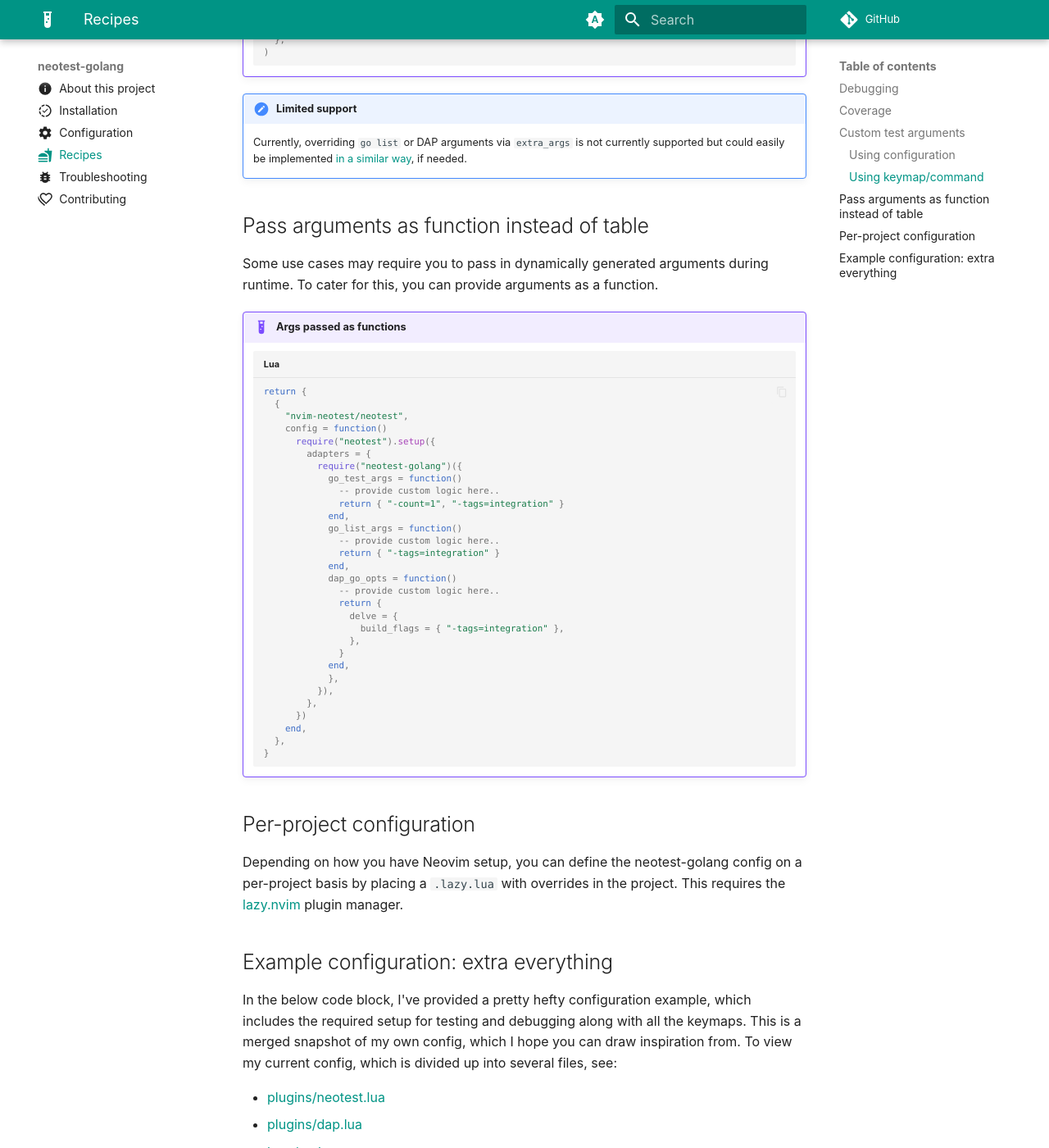
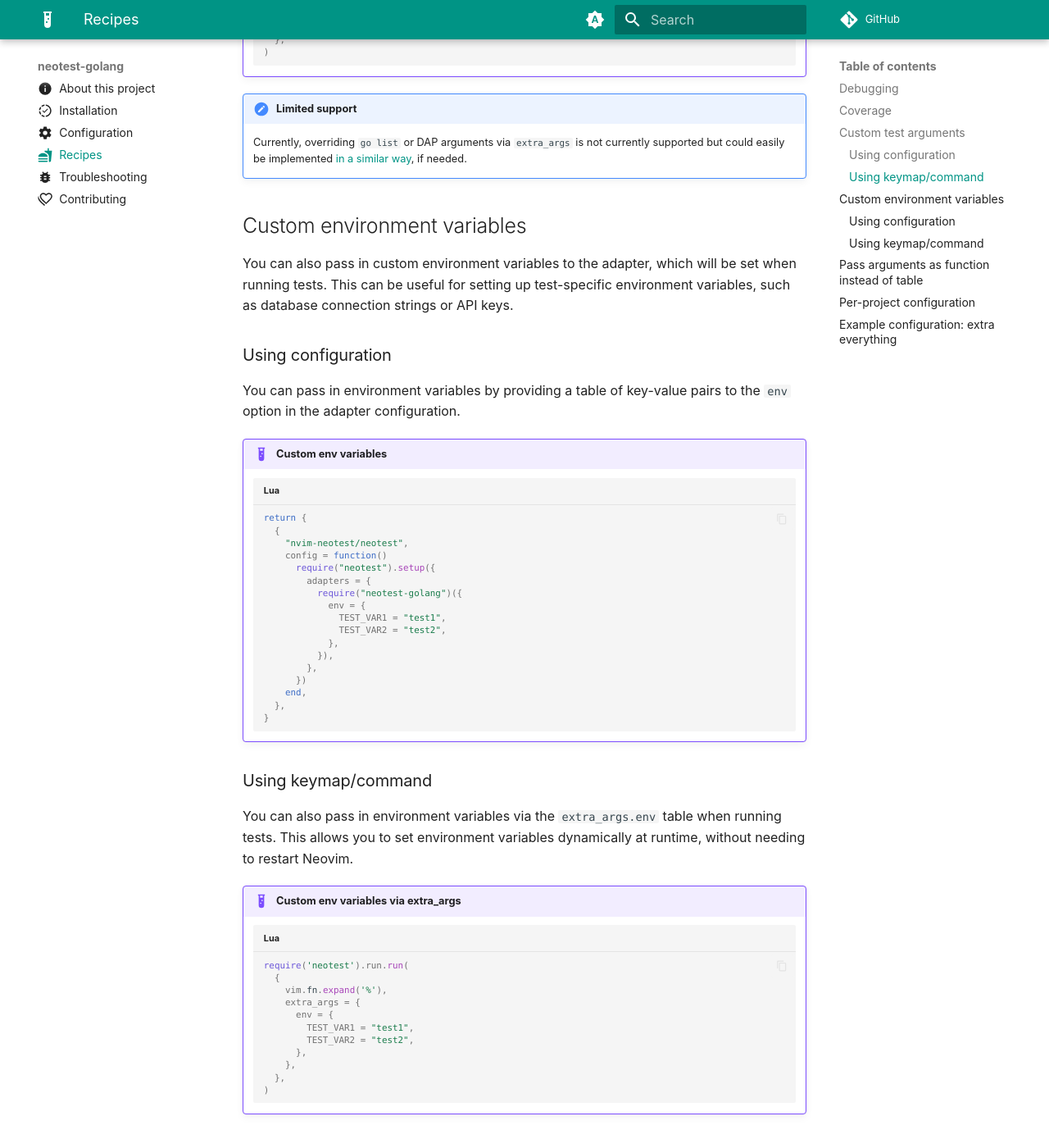
Before and after one commit to fredrikaverpil/neotest-golang, an MkDocs documentation site: the page built from docs/recipes.md, in a window 1280 px wide and 1400 px high, scrolled down 2908 px. Shown: the whole window at 82% size. Built offline with MkDocs 1.6.1 and Material for MkDocs 9.7.7, drawn with Linux system fonts in a browser that asks for light colours; comment, search, counter and statistics services are not loaded.

Commit message:
add examples and recipies to docs

````diff
--- a/docs/recipes.md
+++ b/docs/recipes.md
@@ -237,6 +237,61 @@ For instance, if you want to run `go test` with the
     [in a similar way](https://github.com/fredrikaverpil/neotest-golang/pull/348),
     if needed.
 
+## Custom environment variables
+
+You can also pass in custom environment variables to the adapter, which will
+be set when running tests. This can be useful for setting up test-specific
+environment variables, such as database connection strings or API keys.
+
+### Using configuration
+
+You can pass in environment variables by providing a table of key-value pairs
+to the `env` option in the adapter configuration.
+
+!!! example "Custom env variables"
+
+    ```lua
+    return {
+      {
+        "nvim-neotest/neotest",
+        config = function()
+          require("neotest").setup({
+            adapters = {
+              require("neotest-golang")({
+                env = {
+                  TEST_VAR1 = "test1",
+                  TEST_VAR2 = "test2",
+                },
+              }),
+            },
+          })
+        end,
+      },
+    }
+    ```
+
+### Using keymap/command
+
+You can also pass in environment variables via the `extra_args.env` table when
+running tests. This allows you to set environment variables dynamically at
+runtime, without needing to restart Neovim.
+
+!!! example "Custom env variables via extra_args"
+
+    ```lua
+    require('neotest').run.run(
+      {
+        vim.fn.expand('%'),
+        extra_args = {
+          env = {
+            TEST_VAR1 = "test1",
+            TEST_VAR2 = "test2",
+          },
+        },
+      },
+    )
+    ```
+
 ## Pass arguments as function instead of table
 
 Some use cases may require you to pass in dynamically generated arguments during
````
Also changed, not shown: docs/config.md (+18 -0 lines).
